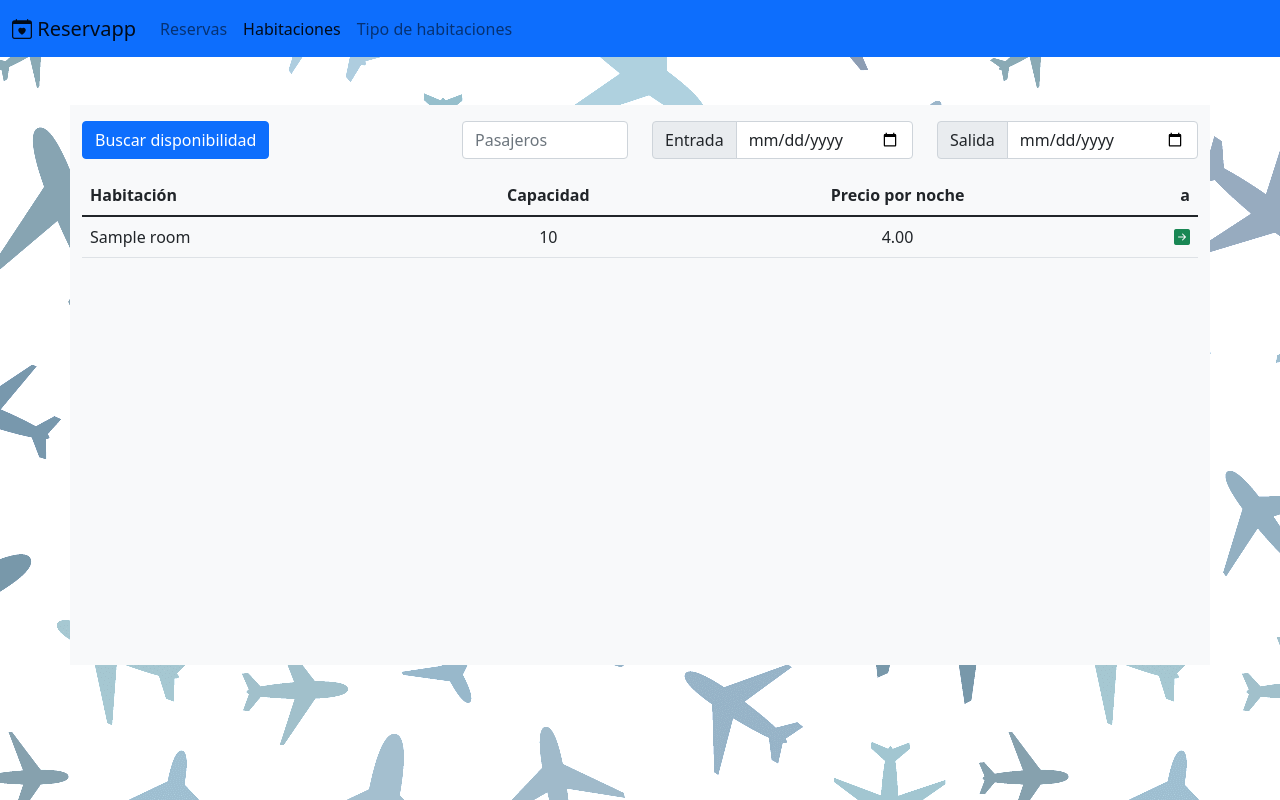
After one commit to mggp/reservapp, a Django app: page /rooms/ in a window 1280 px wide. The commit adds this page. Run offline with Django 3.2, Linux system fonts and the light colour scheme; tables that the repository leaves empty hold one stand-in row (values such as "Sample post").

Commit message:
Agrego vista para buscar habitaciones disponibles

```diff
--- a/bookings/templates/bookings/base.html
+++ b/bookings/templates/bookings/base.html
@@ -13,7 +13,7 @@
 
     <nav class="navbar navbar-expand-md navbar-light bg-primary">
         <div class="container-fluid">
-            <a class="navbar-brand align-text-top" href="#">
+            <a class="navbar-brand align-text-top" href="/">
                 <span class="d-inline-block align-text-top bi-calendar-heart"/>
                 Reservapp
             </a>
@@ -24,10 +24,10 @@
                 <ul class="navbar-nav me-auto mb-2 mb-lg-0">
                     {% block navbar_list %}
                     <li class="nav-item">
-                        <a class="nav-link {% if "Booking" == nav_item_selected %}active{% endif %}" href="#">Reservas</a>
+                        <a class="nav-link {% if "Booking" == nav_item_selected %}active{% endif %}" href="/">Reservas</a>
                     </li>
                     <li class="nav-item">
-                        <a class="nav-link {% if "Room" == nav_item_selected %}active{% endif %}" href="#">Habitaciones</a>
+                        <a class="nav-link {% if "Room" == nav_item_selected %}active{% endif %}" href="rooms/">Habitaciones</a>
                     </li>
                     <li class="nav-item">
                         <a class="nav-link {% if "RoomType" == nav_item_selected %}active{% endif %}" href="#">Tipo de habitaciones</a>
--- /dev/null
+++ b/bookings/templates/bookings/list.html
@@ -0,0 +1,20 @@
+{% extends "bookings/base.html" %}
+
+{% block content %}
+<div class="row mb-3 justify-content-between align-items-center">
+    {% block list_controls %}
+    {% endblock list_controls %}
+</div>
+
+<table class="table table-hover">
+    <thead>
+        {% block list_head_row %}
+        {% endblock list_head_row %}
+    </thead>
+
+    <tbody>
+        {% block list_body %}
+        {% endblock list_body %}
+    </tbody>
+</table>
+{% endblock content %}
--- /dev/null
+++ b/bookings/templates/bookings/room_list.html
@@ -0,0 +1,52 @@
+{% extends "bookings/list.html" %}
+
+{% block list_controls %}
+<form class="col-12">
+    <div class="row justify-content-between">
+        <div class="col-2">
+            <input type="number" class="form-control" placeholder="Pasajeros">
+        </div>
+        <div class="col-6">
+            <div class="row">
+                <div class="col-6">
+                    <div class="input-group">
+                        <span class="input-group-text mr-2">Entrada</span>
+                        <input type="date" class="form-control">
+                    </div>
+                </div>
+                <div class="col-6">
+                    <div class="input-group">
+                        <span class="input-group-text mr-2">Salida</span>
+                        <input type="date" class="form-control">
+                    </div>
+                </div>
+            </div>
+        </div>
+        <div class="col-4 justify-content-start order-first">
+            <button type="button" class="btn btn-primary">
+                Buscar disponibilidad
+            </button>
+        </div>
+    </div>
+</form>
+{% endblock list_controls %}
+
+{% block list_head_row %}
+<tr>
+    <th scope="col" class="text-start">Habitación</th>
+    <th scope="col" class="text-center">Capacidad</th>
+    <th scope="col" class="text-center">Precio por noche</th>
+    <th scope="col-1" class="text-end">a</th> {% comment %} columna para acciones {% endcomment %}
+</tr>
+{% endblock list_head_row %}
+
+{% block list_body %}
+    <tr>
+        {% for room in room_list %}
+        <td class="text-start">{{room.name}}</td>
+        <td class="text-center">{{room.room_type.capacity}}</td>
+        <td class="text-center">{{room.room_type.daily_rate}}</td>
+        <td class="text-end"><span class="d-inline-block bi-arrow-right-square-fill text-success"/></td>
+        {% endfor %}
+    </tr>
+{% endblock list_body %}
--- a/bookings/urls.py
+++ b/bookings/urls.py
@@ -3,5 +3,6 @@ from django.urls import path
 from . import views
 
 urlpatterns = [
-    path('', views.BookingListView.as_view(), name = "booking_list")
+    path('', views.BookingListView.as_view(), name = "booking_list"),
+    path('rooms/', views.RoomListView.as_view(), name = "room_list")
 ]
--- a/bookings/views.py
+++ b/bookings/views.py
@@ -27,3 +27,14 @@ class BookingListView(generic.ListView):
 
 def search_for_available_rooms(request): # TODO: This name is not quite right, change it
     pass
+
+class RoomListView(generic.ListView):
+    model = Room
+
+    def get_queryset(self):
+        return Room.objects.all()
+
+    def get_context_data(self, **kwargs):
+        ctxt = super().get_context_data(**kwargs)
+        ctxt['nav_item_selected'] = 'Room'
+        return ctxt
```
Also changed, not shown: bookings/templates/bookings/booking_list.html (+10 -12 lines).
